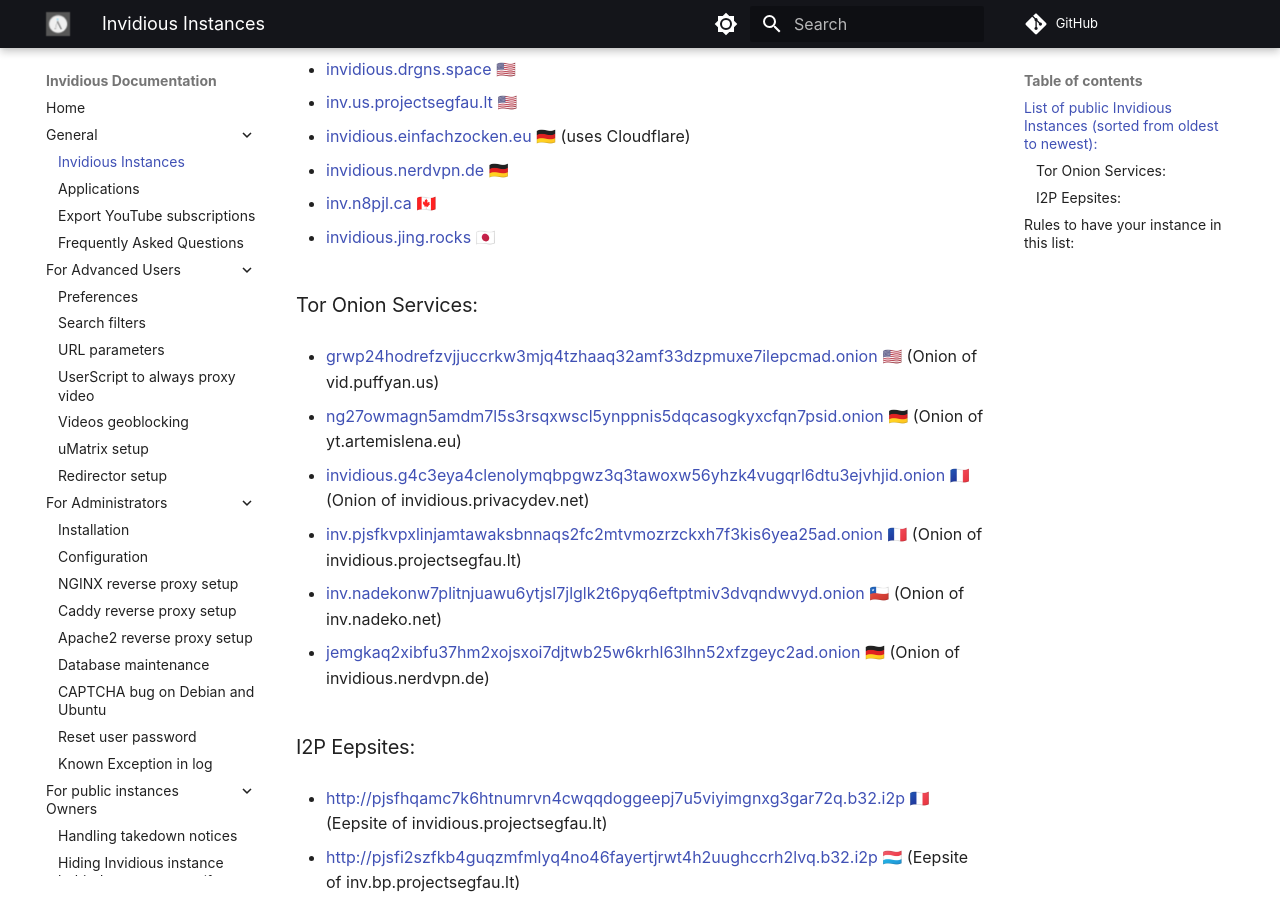
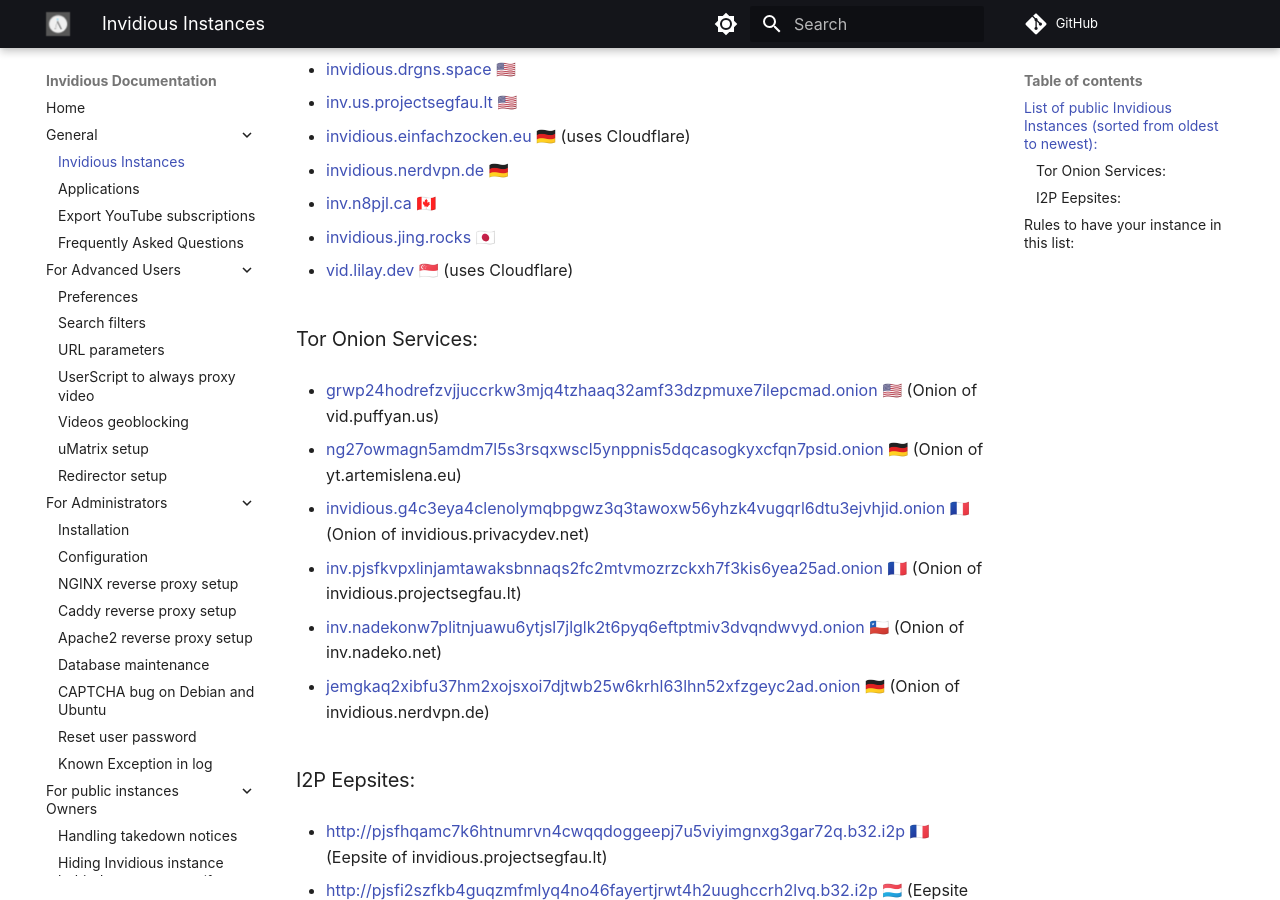
Before and after one commit to iv-org/documentation, an MkDocs documentation site: the page built from docs/instances.md, in a window 1280 px wide and 900 px high, scrolled down 1059 px. Built offline with MkDocs 1.6.1 and Material for MkDocs 9.7.7, drawn with Linux system fonts in a browser that asks for light colours; comment, search, counter and statistics services are not loaded.

Commit message:
Add vid.lilay.dev
Closes #502

```diff
--- a/docs/instances.md
+++ b/docs/instances.md
@@ -58,6 +58,8 @@
 
 * [invidious.jing.rocks](https://invidious.jing.rocks) 🇯🇵
 
+* [vid.lilay.dev](https://vid.lilay.dev) 🇸🇬 (uses Cloudflare)
+
 ### Tor Onion Services:
 
 * [grwp24hodrefzvjjuccrkw3mjq4tzhaaq32amf33dzpmuxe7ilepcmad.onion](http://grwp24hodrefzvjjuccrkw3mjq4tzhaaq32amf33dzpmuxe7ilepcmad.onion) 🇺🇸 (Onion of vid.puffyan.us)
```
